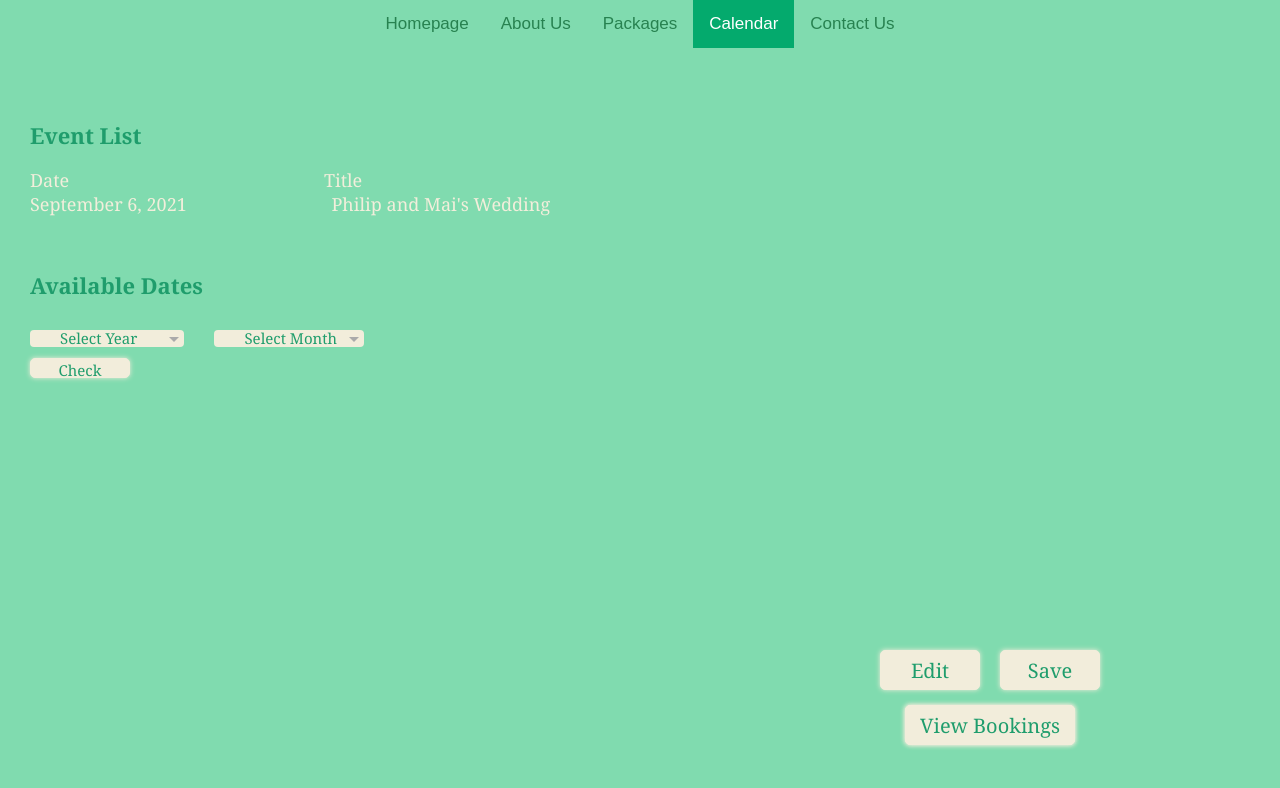
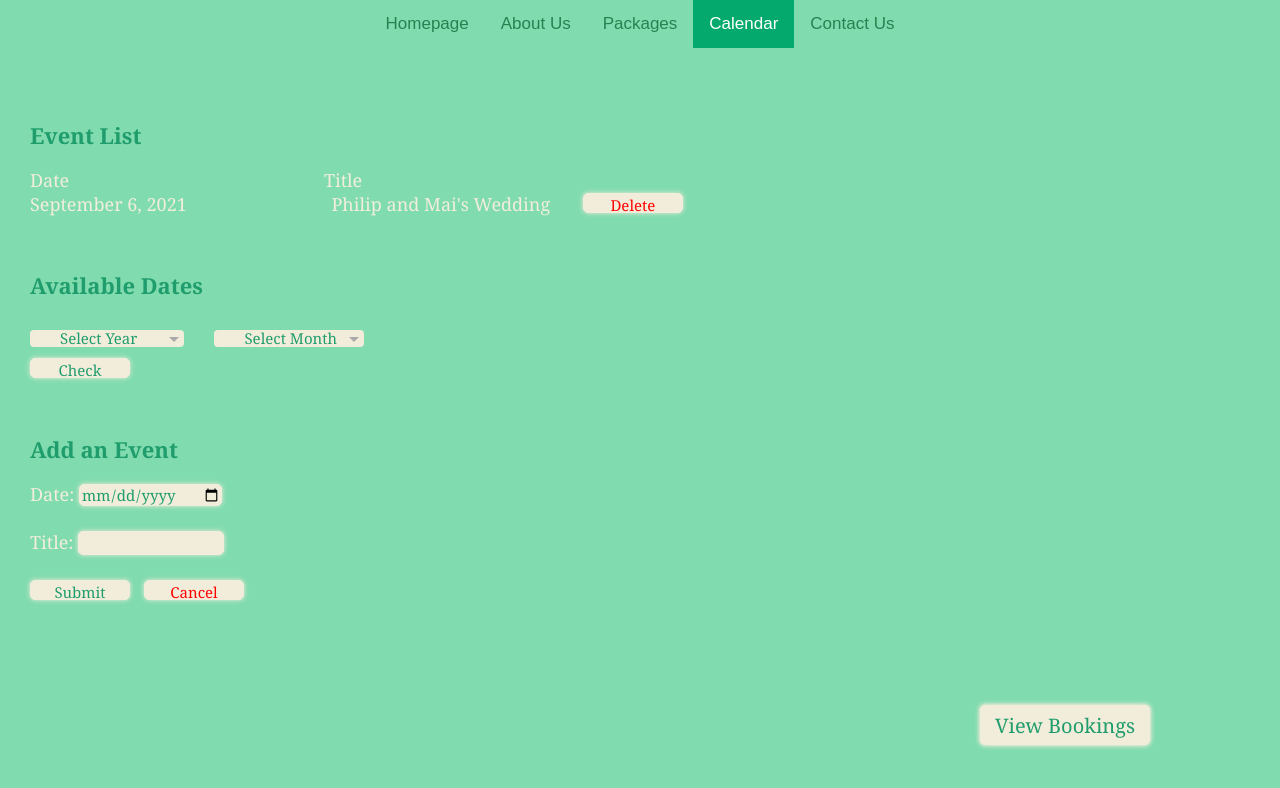
Before and after one commit to nikkapiel/3ISA-GROUP3, a plain HTML site: page schedinfo.html in a window 1280 px wide. Drawn offline with nearby package versions, Linux system fonts and the light colour scheme.

Commit message:
made some changes in calendar and schedule html files
made some changes in calendar and schedule html files

```diff
--- a/schedinfo.html
+++ b/schedinfo.html
@@ -60,6 +60,49 @@ body {
     font-family: Georgia, 'Times New Roman', Times, serif;
 
 }
+
+.submit {
+    background: #f2eddb;
+    border: 1px double #f2eddb;
+    border-radius: 5px;
+    box-shadow: 0 0 5px #f2eddb;
+    color:#1f9d6c;
+    outline: none;
+    height:20px;
+    width: 100px;
+    font-size: 15px;
+    font-family: Georgia, 'Times New Roman', Times, serif;
+
+}
+
+.cancel{
+  background: #f2eddb;
+    border: 1px double #f2eddb;
+    border-radius: 5px;
+    box-shadow: 0 0 5px #f2eddb;
+    color:red;
+    outline: none;
+    height:20px;
+    width: 100px;
+    font-size: 15px;
+    font-family: Georgia, 'Times New Roman', Times, serif;
+    display: inline;
+
+}
+
+.set {
+    background: #f2eddb;
+    border: 1px double #f2eddb;
+    border-radius: 5px;
+    box-shadow: 0 0 5px #f2eddb;
+    color:#1f9d6c;
+    outline: none;
+    height:20px;
+    width: 140px;
+    font-size: 15px;
+    font-family: Georgia, 'Times New Roman', Times, serif;
+
+}
 .topnav {
   overflow: hidden;
   background-color: #80dbaf;
@@ -104,60 +147,13 @@ body {
 
 }
 
-.save{
-    background: #f2eddb;
-    border: 1px double #f2eddb;
-    border-radius: 5px;
-    box-shadow: 0 0 5px #f2eddb;
-    color:#1f9d6c;
-    outline: none;
-    height:40px;
-    width: 100px;
-    font-size: 20px;
-    margin-left: 120px;
-    font-family: Georgia, 'Times New Roman', Times, serif;
-
-}
-
-.edit{
-    background: #f2eddb;
-    border: 1px double #f2eddb;
-    border-radius: 5px;
-    box-shadow: 0 0 5px #f2eddb;
-    color:#1f9d6c;
-    outline: none;
-    height:40px;
-    width: 100px;
-    font-size: 20px;
-    margin-left: 120px;
-    font-family: Georgia, 'Times New Roman', Times, serif;
-
-}
-
 .booking{
   position: absolute;
   bottom: 55px;
-  right: 205px;
+  right: 130px;
   font-family:'Times New Roman', Times, serif
 
 }
-
-.editing{
-  position: absolute;
-  bottom: 110px;
-  right: 300px;
-  font-family:'Times New Roman', Times, serif
-
-}
-
-.saving{
-  position: absolute;
-  bottom: 110px;
-  right: 180px;
-  font-family:'Times New Roman', Times, serif
-
-}
-
 
 .book a:link {
   color: #1f9d6c;
@@ -171,40 +167,6 @@ body {
 }
 
 .book a:hover {
-  color: #1f9d6c;
-  background-color: transparent;
-  text-decoration:
-}
-
-.save a:link {
-  color: #1f9d6c;
-  background-color: transparent;
-  text-decoration: none;
-}
-.save a:visited {
-  color: #1f9d6c;
-  background-color: transparent;
-  text-decoration: none;
-}
-
-.save a:hover {
-  color: #1f9d6c;
-  background-color: transparent;
-  text-decoration:
-}
-
-.edit a:link {
-  color: #1f9d6c;
-  background-color: transparent;
-  text-decoration: none;
-}
-.edit a:visited {
-  color: #1f9d6c;
-  background-color: transparent;
-  text-decoration: none;
-}
-
-.edit a:hover {
   color: #1f9d6c;
   background-color: transparent;
   text-decoration:
@@ -280,7 +242,9 @@ body {
 
   <div class="List">
         September 6, 2021 <span class="tab2"> Philip and Mai's Wedding
+          &nbsp &nbsp &nbsp <button class="cancel">Delete</button>
          </div>
+
          <br> <br> <br>
 
   <div class="event">
@@ -346,11 +310,27 @@ body {
     <div class=booking>
       <button class="book" type="book" name="book" ><a href="https://docs.google.com/spreadsheets/d/1bW72T36EovpP7QOZLkFpl72D1wqvAIeZi8jOUIX8ig8/edit?usp=sharing" target="_blank">View Bookings</a></button>
       </div>
-	  <div class=editing>
-		<button class="edit" type="edit" name="edit"><a href="appointment.html">Edit</a></button>
-	  </div>
-	  <div class=saving>
-		<button class="save" type="save" name="save"><a href="appointment.html">Save</a></button>
-	</div>
+
+  <br> <br> <br>
+  <div class="event">
+    <b>Add an Event</b>
+        </div>
+           <br>
+
+<form class="List">
+  <label>Date:
+    <input class = "set" type="date" name="setDate" required pattern="\d{4}-\d{2}-\d{2}">
+    <span class="validity"></span>
+  </label>
+  <br> <br>
+  <label>Title:
+    <input class = "set" type="text" name="Title" required>
+    <span class="validity"></span>
+  </label>
+  <br><br>
+    <button class="submit">Submit</button> &nbsp
+    <button class="cancel">Cancel</button>
+</form>
+</head>
 </body>
 </html>
```
Also changed, not shown: calendar2.html (+1 -1 lines).
